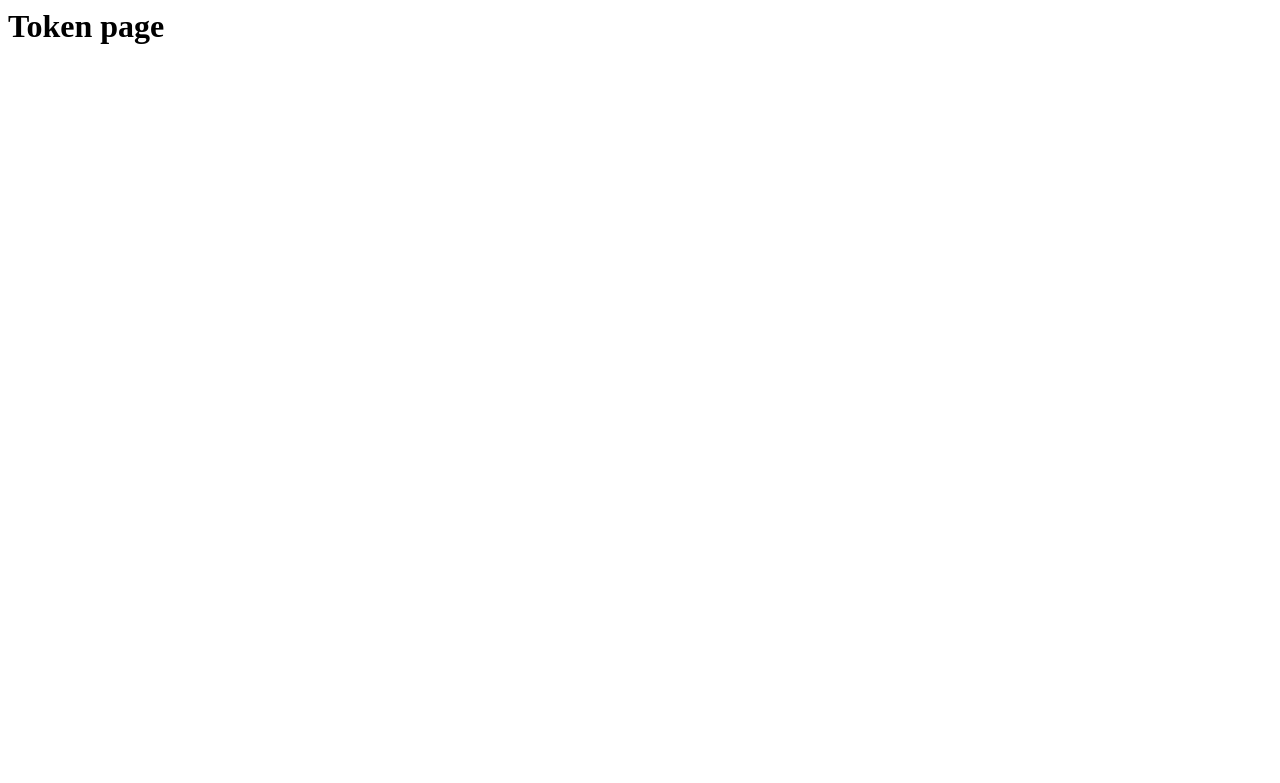
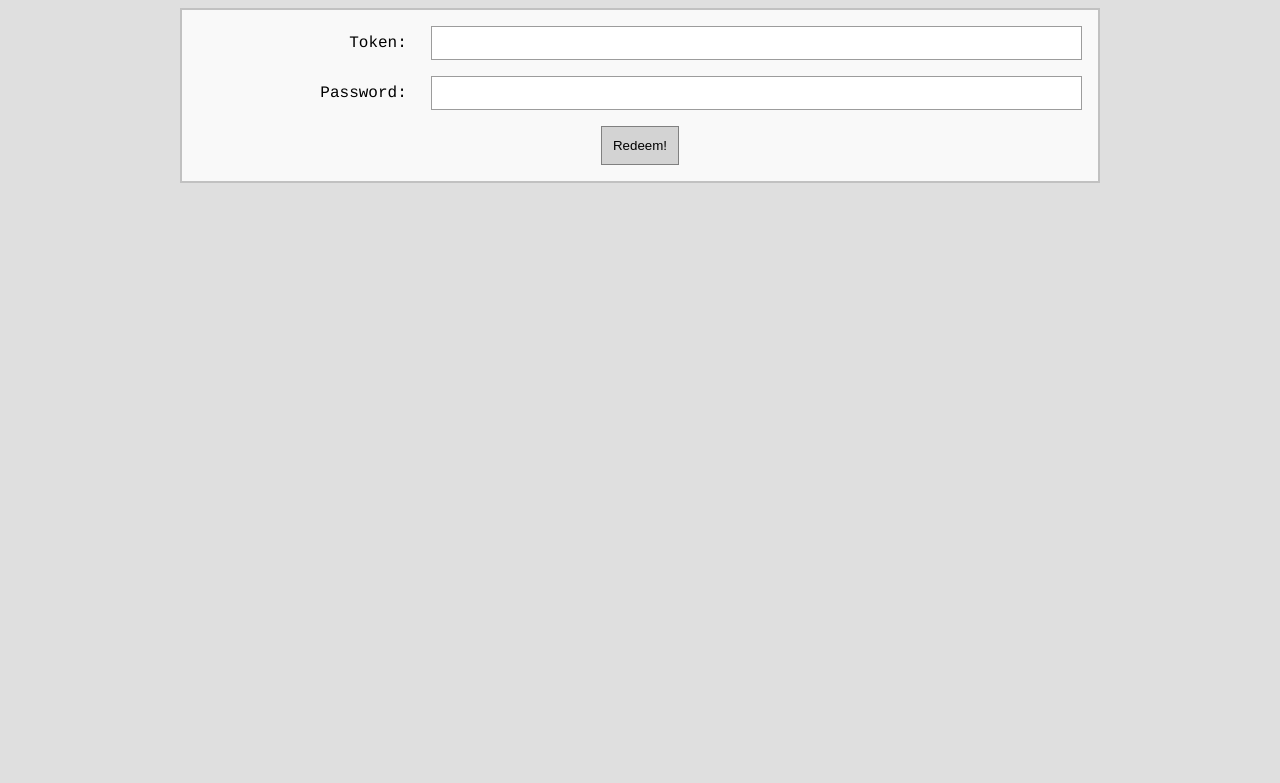
Before and after one commit to pvpscript/gchtoken, a Flask app: page /token in a window 1280 px wide. Before the commit the part shown is almost empty. Shown: the top 783 px of the page. Run offline with Flask 3, Linux system fonts and the light colour scheme.

Commit message:
chore: improving token page

```diff
--- /dev/null
+++ b/gchtoken/server/static/css/main.css
@@ -0,0 +1,40 @@
+body {
+    font-family: "Lucida", Courier, monospace;
+    background: #dfdfdf;
+}
+
+.form-content {
+    display: grid;
+    grid-template-columns: 1fr 3fr;
+    align-content: space-between;
+    grid-gap: 1rem;
+
+    border: 2px solid #c1c1c1;
+    padding: 1rem;
+    margin: auto;
+    width: 70%;
+    background: #f9f9f9;
+}
+
+label {
+    justify-self: right;
+    grid-column: 1 / 2;
+
+    padding: 0.5rem;
+}
+
+input {
+    justify-self: stretch;
+    grid-column: 2 / 3;
+
+    border: 1px solid #9c9c9c;
+}
+
+button {
+    grid-column: 1 / 3;
+    justify-self: center;
+
+    padding: 0.7rem;
+    border: 1px solid gray;
+    background-color: lightgray;
+}
--- a/gchtoken/server/templates/index.html
+++ b/gchtoken/server/templates/index.html
@@ -1,5 +1,17 @@
 <html>
+    <head>
+        <title>Redeem token</title>
+        <link rel="stylesheet" href="{{ url_for('static', filename='css/main.css') }}">
+    </head>
     <body>
-        <h1>Token page</h1>
+        <form method="post">
+            <div class="form-content">
+                <label for="token">Token:</label>
+                <input type="text" name="token">
+                <label for="password">Password:</label>
+                <input type="password" name="password">
+                <button type="submit">Redeem!</button>
+            </div>
+        </form>
     </body>
 </html>
```
